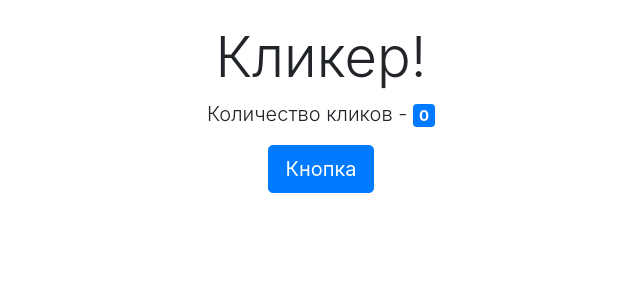
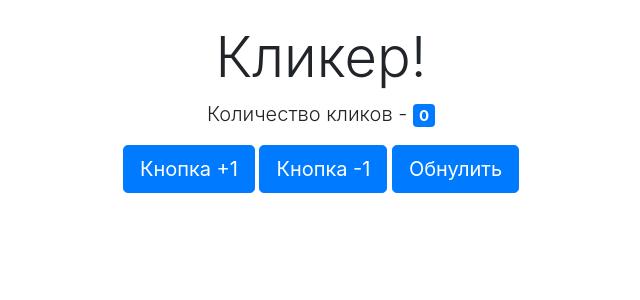
Before and after one commit to Ant1955/vd09_site, a Flask app: page / in a window 1280 px wide. Shown: the part 56-356 px from the top of the page, without its empty margins (319-959 px from the left). Run offline with Flask 3, Linux system fonts and the light colour scheme; the visitor is signed in with stand-in values (Sample User, id 1); some libraries are stand-ins or nearby versions.

Commit message:
lesson draft

```diff
--- a/app/routes.py
+++ b/app/routes.py
@@ -43,9 +43,23 @@ def logout():
     logout_user()
     return redirect(url_for('login'))
 
-@app.route('/click')
+@app.route('/clickp')
 @login_required
-def click():
+def clickp():
     current_user.clicks += 1
     db.session.commit()
     return redirect(url_for('index'))
+
+@app.route('/clickm')
+@login_required
+def clickm():
+    current_user.clicks -= 1
+    db.session.commit()
+    return redirect(url_for('index'))
+
+@app.route('/clickr')
+@login_required
+def clickr():
+    current_user.clicks = 0
+    db.session.commit()
+    return redirect(url_for('index'))
--- a/app/templates/index.html
+++ b/app/templates/index.html
@@ -4,7 +4,9 @@
     <div class="text-center">
         <h1 class="display-4">Кликер!</h1>
         <p class="lead">Количество кликов - <span class="badge badge-primary">{{ current_user.clicks }}</span></p>
-        <a href="{{ url_for('click') }}" class="btn btn-primary btn-lg">Кнопка</a>
+        <a href="{{ url_for('clickp') }}" class="btn btn-primary btn-lg">Кнопка +1</a>
+        <a href="{{ url_for('clickm') }}" class="btn btn-primary btn-lg">Кнопка -1</a>
+        <a href="{{ url_for('clickr') }}" class="btn btn-primary btn-lg">Обнулить</a>
     </div>
 </div>
 {% endblock %}
```
